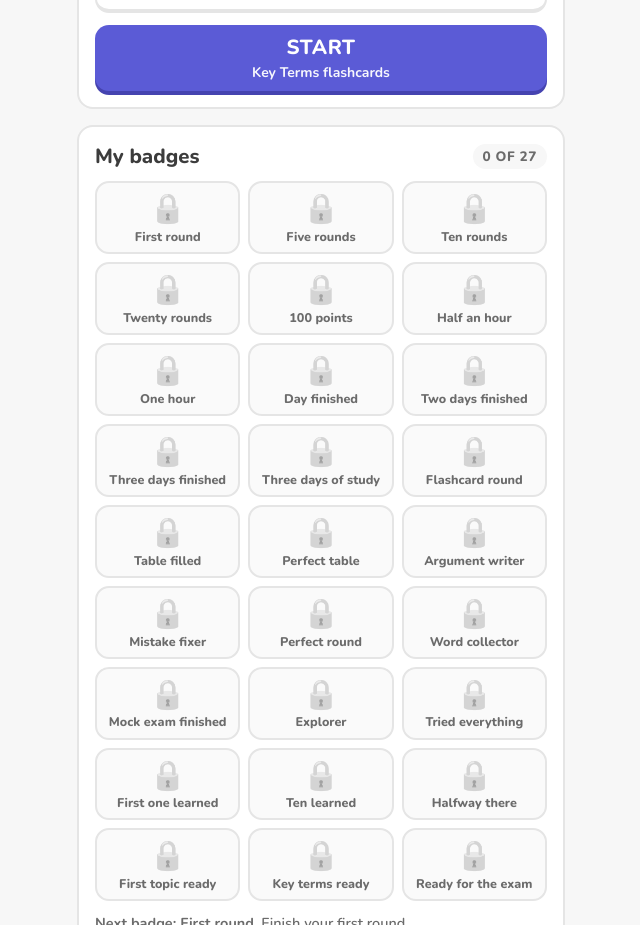
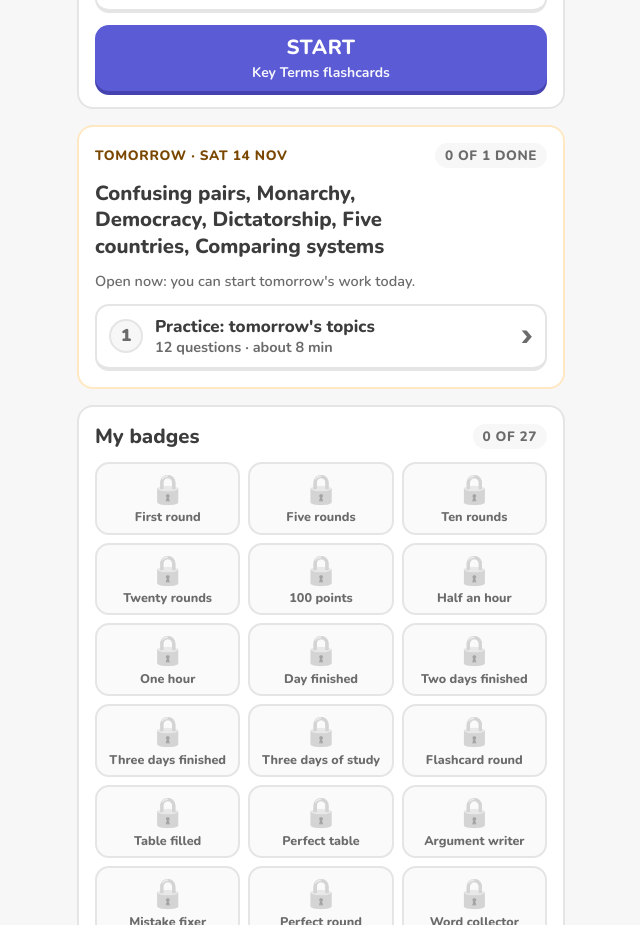
Before and after one commit to hippaa-hub/exam-prep, a React (Vite) app: page / in a window 1280 px wide. Shown: the part 856-1781 px from the top of the page, without its empty margins (319-959 px from the left). Built offline with nearby package versions, Linux system fonts and the light colour scheme.

Commit message:
Tomorrow's tasks on Home, open early: tomorrow's lessons, a practice round and the mock test
Co-Authored-By: Claude Opus 5.5 <noreply@anthropic.com>

```diff
--- a/src/App.tsx
+++ b/src/App.tsx
@@ -11,7 +11,7 @@ import { dayReports, reportMessage } from './engine/report';
 import { POINTS_FIXED_MISTAKE, POINTS_SESSION } from './engine/rewards';
 import { buildFixSession, buildGlossarySession, buildLateSession, buildPracticeSession, buildTodaySession, dueToday, GLOSSARY_IN_MIX, lastDaySize, roundSize, type RunSummary } from './engine/session';
 import { badgesFor } from './engine/rewards';
-import { ARGUMENT_TASK, GLOSSARY_TASK, LATE_TASK, dayFinished, gameTaskId, learnTaskId, mockTaskId, nextTask, tableTaskId, tasksFor, type LessonInfo, type Task } from './engine/tasks';
+import { AHEAD_TASK, ARGUMENT_TASK, GLOSSARY_TASK, LATE_TASK, dayFinished, gameTaskId, learnTaskId, mockTaskId, nextTask, tableTaskId, tasksFor, type LessonInfo, type Task } from './engine/tasks';
 import { LearnScreen } from './ui/LearnScreen';
 import { ToolkitScreen } from './ui/ToolkitScreen';
 import { MathsMockScreen } from './ui/MathsMockScreen';
@@ -24,7 +24,7 @@ import { ntfyPublish, type Publish } from './storage/notify';
 import { ArgumentList } from './ui/ArgumentList';
 import { ArgumentScreen } from './ui/ArgumentScreen';
 import { Guide } from './ui/Guide';
-import { Home } from './ui/Home';
+import { Home, type AheadDay } from './ui/Home';
 import { Mistakes } from './ui/Mistakes';
 import { MockScreen } from './ui/MockScreen';
 import { Parent } from './ui/Parent';
@@ -432,6 +432,42 @@ export function App({ store = idbStore, packs = allPacks, now = () => new Date()
   };
   const next = upcoming ? { title: upcoming.title, start: () => startTask(upcoming) } : undefined;
 
+  /**
+   * Tomorrow's work, open early (Jenia, 25 Nov: "so she can switch to the second day too").
+   * The topics not on today's list, with their lessons, a practice round, and tomorrow's mock test.
+   */
+  const ahead: AheadDay | undefined = (() => {
+    if (plan.daysToGo < 2 || plan.phase === 'past' || plan.phase === 'exam-day' || plan.topics.length === 0) return undefined;
+    const tomorrow = addDays(today, 1);
+    const topics = pack.topics.filter((t) => !plan.topics.includes(t.id));
+    const sessions = save.sessions;
+    const items: AheadDay['items'] = [];
+    for (const t of topics) {
+      const info = lessonInfo(t.id);
+      if (!info) continue;
+      const id = learnTaskId(t.id);
+      items.push({ id, title: info.title, detail: info.detail, done: sessions.some((x) => x.task === id), start: () => openLearn(t.id, true) });
+    }
+    const pool = topics.flatMap((t) => t.items);
+    if (pool.length > 0) {
+      items.push({
+        id: AHEAD_TASK, title: "Practice: tomorrow's topics", detail: '12 questions · about 8 min',
+        done: sessions.some((x) => x.date === today && x.task === AHEAD_TASK),
+        start: () => startPractice("Tomorrow's topics", pool, AHEAD_TASK, true),
+      });
+    }
+    const mockId = pack.plan.find((d) => d.mock && addDays(pack.date, d.day) === tomorrow)?.mock;
+    const mock = pack.mocks?.find((m) => m.id === mockId);
+    if (mock) {
+      items.push({
+        id: mockTaskId(mock.id), title: mock.title, detail: `About ${mock.minutes} min · like the real test`,
+        done: sessions.some((x) => x.task === mockTaskId(mock.id)), start: () => openMock(mock.id, true),
+      });
+    }
+    const names = topics.map((t) => t.short).join(', ');
+    return items.length > 0 ? { date: tomorrow, label: mock ? `${names}, then the Mock Test` : names, items } : undefined;
+  })();
+
   if (view.name === 'argument') {
     const item = pack.arguments?.find((a) => a.id === view.id);
     if (item) {
@@ -655,6 +691,7 @@ export function App({ store = idbStore, packs = allPacks, now = () => new Date()
             showGuideHint={!saved.settings.guideSeen}
             preview={preview !== null}
             onTask={startTask}
+            ahead={ahead}
             onToolkit={pack.toolkit ? () => go({ name: 'toolkit', from: 'home' }) : undefined}
             catchUp={(() => {
               const topic = pack.catchUp;
--- a/src/engine/tasks.ts
+++ b/src/engine/tasks.ts
@@ -52,6 +52,8 @@ export const ARGUMENT_TASK = 'argument';
 /** Marks a finished round of glossary words (Part 2). It is optional, so it is not one of the day's tasks. */
 export const GLOSSARY_TASK = 'glossary';
 export const LATE_TASK = 'round-new';
+/** A practice round of tomorrow's topics, done early. Optional, so it is not one of the day's tasks. */
+export const AHEAD_TASK = 'ahead';
 
 const minutes = (questions: number) => Math.max(2, Math.round(questions * 0.65));
 const questions = (n: number) => `${n} question${n === 1 ? '' : 's'} · about ${minutes(n)} min`;
--- a/src/ui/Home.tsx
+++ b/src/ui/Home.tsx
@@ -10,6 +10,13 @@ import { nextTask, type Task } from '../engine/tasks';
 import { Mascot, type Mood } from './Mascot';
 import { Ring } from './Ring';
 import { play } from './sound';
+
+/** Tomorrow's work, which she can start early. */
+export interface AheadDay {
+  date: DateKey;
+  label: string;
+  items: { id: string; title: string; detail: string; done: boolean; start: () => void }[];
+}
 
 interface Props {
   pack: Pack;
@@ -34,6 +41,8 @@ interface Props {
   /** True when another day is being previewed with ?today= in the address. */
   preview?: boolean;
   onTask: (task: Task) => void;
+  /** Tomorrow's lessons, practice and mock, open now. */
+  ahead?: AheadDay;
   /** Opens "My toolkit": the system for every kind of problem. */
   onToolkit?: () => void;
   /** A lesson she missed in class and has not done yet: a big card at the top until it is done. */
@@ -111,7 +120,7 @@ function lolaSays(plan: TodayPlan, tasks: Task[], finished: boolean, name: strin
 
 export function Home({
   pack, plan, progress, points, today, when, ring, name, tasks, finished, daysDone, tomorrow, showGuideHint, preview = false, glossaryWords = 0, glossaryDone = false, onGlossary,
-  badges = [], badgesSeen, onBadgesSeen, muted = false, onMute, onDayDone, onTask, catchUp, onToolkit, onExtra, onPractise, onGuide, onParent,
+  badges = [], badgesSeen, onBadgesSeen, muted = false, onMute, onDayDone, onTask, ahead, catchUp, onToolkit, onExtra, onPractise, onGuide, onParent,
 }: Props) {
   const ready = ring;
   const cd = countdown(plan.daysToGo);
@@ -297,6 +306,28 @@ export function Home({
         )}
       </section>
 
+      {ahead && (
+        <section className="card ahead-card" aria-labelledby="ahead-h">
+          <div className="card-top">
+            <span className="card-kicker">Tomorrow · {formatShort(ahead.date)}</span>
+            <span className="count-chip">{ahead.items.filter((t) => t.done).length} of {ahead.items.length} done</span>
+          </div>
+          <h2 id="ahead-h">{ahead.label}</h2>
+          <p className="muted small">Open now: you can start tomorrow's work today.</p>
+          <ol className="tasks" aria-label="Tomorrow's tasks">
+            {ahead.items.map((t, i) => (
+              <li key={t.id}>
+                <button type="button" className={t.done ? 'task done-ahead' : 'task'} onClick={t.start}>
+                  <span className="task-num" aria-hidden="true">{t.done ? '✓' : i + 1}</span>
+                  <span className="task-text"><strong>{t.title}</strong><small>{t.done ? 'Done · tap to do it again' : t.detail}</small></span>
+                  <span className="chev" aria-hidden="true">›</span>
+                </button>
+              </li>
+            ))}
+          </ol>
+        </section>
+      )}
+
       {(pack.lessons?.length ?? 0) > 0 && (
         <button type="button" className="card link-card" onClick={onPractise}>
           <span className="link-icon" aria-hidden="true">📚</span>
--- a/src/ui/styles.css
+++ b/src/ui/styles.css
@@ -774,3 +774,9 @@ textarea:focus { outline: none; border-color: var(--blue); }
 @media (prefers-reduced-motion: reduce) { .game-show, .game-streak { animation: none; } }
 .learn-resume { display: flex; flex-direction: column; gap: 8px; background: var(--accent-soft); border: 2px solid var(--accent-line); border-radius: var(--radius); padding: 10px 12px; font-weight: 800; margin-bottom: 12px; }
 .start-again { display: flex; flex-direction: column; gap: 8px; background: var(--orange-soft); border: 2px solid var(--orange); border-radius: var(--radius); padding: 12px; }
+
+/* Tomorrow's work, open early */
+.ahead-card { border-color: var(--orange-soft); }
+.ahead-card .card-kicker { color: var(--orange-ink); }
+.task.done-ahead { background: transparent; border-bottom-width: 2px; }
+.task.done-ahead .task-num { background: var(--green-ink, #2e7d32); border-color: transparent; color: #fff; }
```
Also changed, not shown: 1 other file (tests, documents, lock files or other folders).
